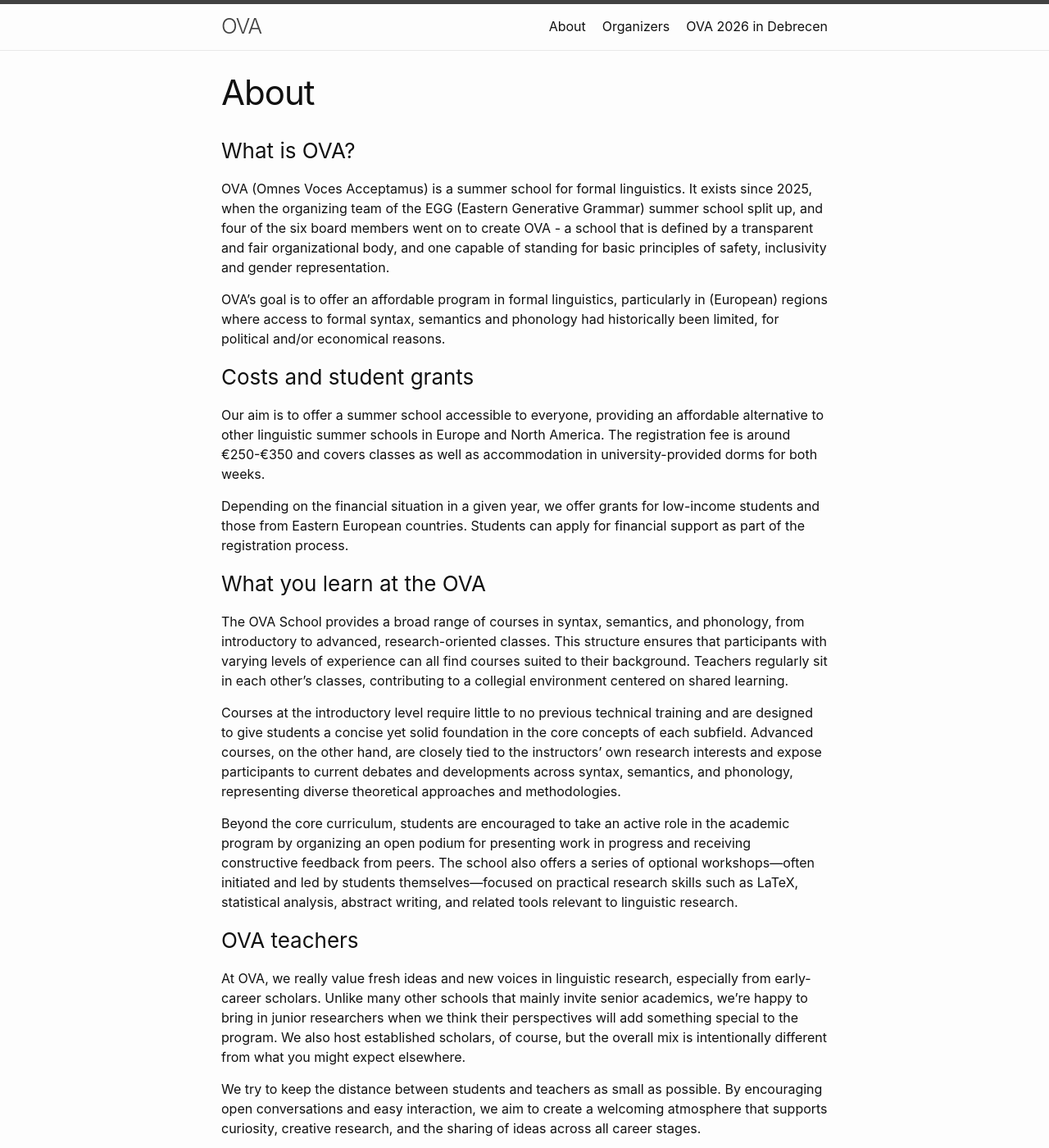
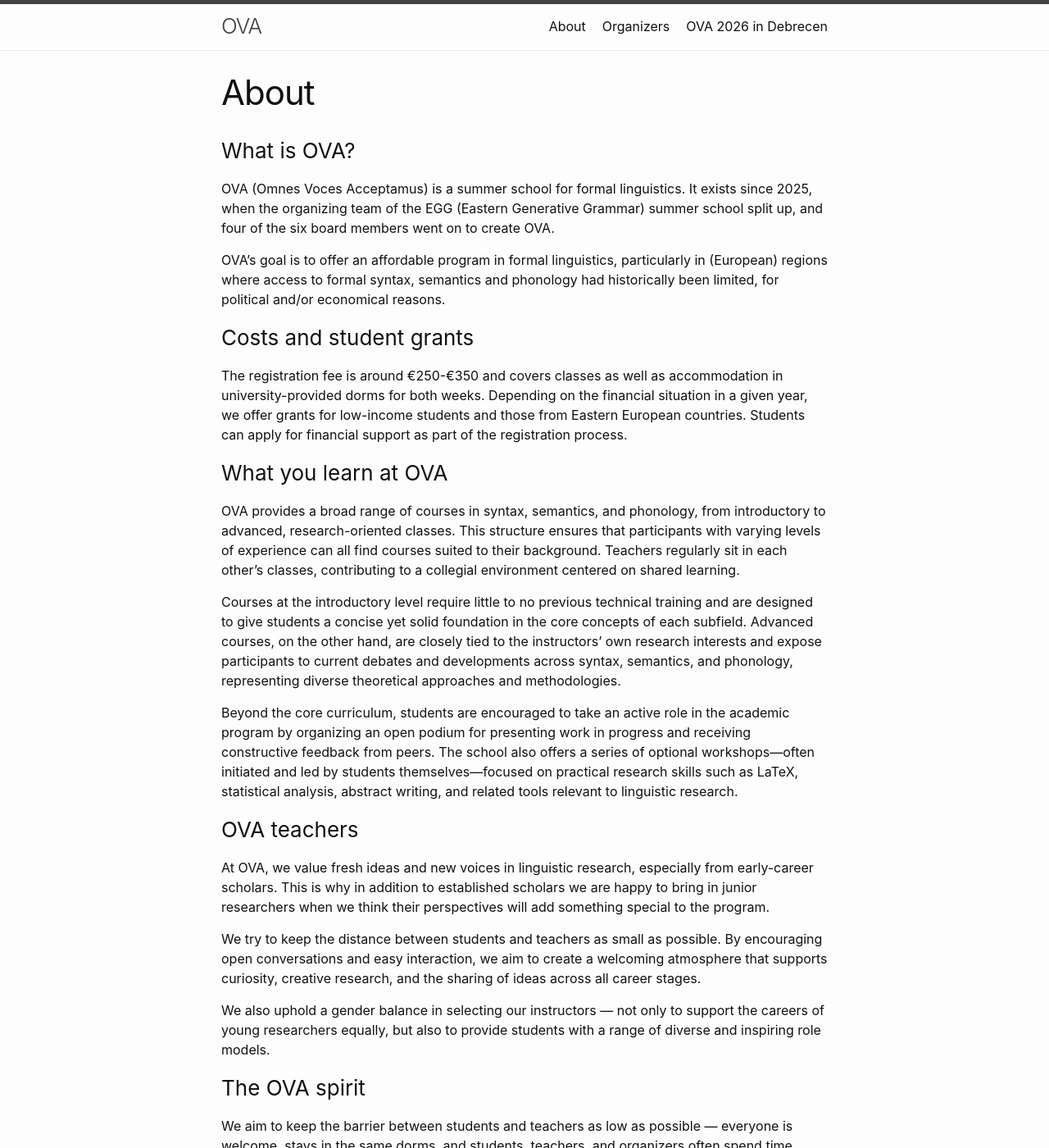
Before and after one commit to ovaschool/ovaschool.github.io, a Jekyll site: the page built from staticpages/about.markdown, in a window 1280 px wide and 1400 px high. Shown: the whole window at 82% size. Built offline with Jekyll 4.4.1, drawn with Linux system fonts in a browser that asks for light colours; some of the changed text lies outside the part shown.

Commit message:
Update about.markdown

```diff
--- a/staticpages/about.markdown
+++ b/staticpages/about.markdown
@@ -6,41 +6,33 @@ permalink: /about/
 
 ### What is OVA?
 
-OVA (Omnes Voces Acceptamus) is a summer school for formal linguistics. It exists since 2025, when the organizing team of the EGG (Eastern Generative Grammar) summer school split up, and four of the six board members went on to create OVA - a school that is defined by a transparent and fair organizational body, and one capable of standing for basic principles of safety, inclusivity and gender representation.
+OVA (Omnes Voces Acceptamus) is a summer school for formal linguistics. It exists since 2025, when the organizing team of the EGG (Eastern Generative Grammar) summer school split up, and four of the six board members went on to create OVA.
 
-OVA's goal is to offer an affordable program in formal linguistics, particularly in (European) regions where access to formal syntax, semantics and phonology had historically been limited, for political and/or economical reasons.
-
+OVA’s goal is to offer an affordable program in formal linguistics, particularly in (European) regions where access to formal syntax, semantics and phonology had historically been limited, for political and/or economical reasons.
 
 ### Costs and student grants
 
-Our aim is to offer a summer school accessible to everyone, providing an affordable alternative to other linguistic summer schools in Europe and North America. The registration fee is around €250-€350 and covers classes as well as accommodation in university-provided dorms for both weeks.
+The registration fee is around €250-€350 and covers classes as well as accommodation in university-provided dorms for both weeks. Depending on the financial situation in a given year, we offer grants for low-income students and those from Eastern European countries. Students can apply for financial support as part of the registration process.
 
+### What you learn at OVA
 
-Depending on the financial situation in a given year, we offer grants for low-income students and those from Eastern European countries. Students can apply for financial support as part of the registration process.
-
-
-### What you learn at the OVA
-
-The OVA School provides a broad range of courses in syntax, semantics, and phonology, from introductory to advanced, research-oriented classes. This structure ensures that participants with varying levels of experience can all find courses suited to their background. Teachers regularly sit in each other’s classes, contributing to a collegial environment centered on shared learning.
+OVA provides a broad range of courses in syntax, semantics, and phonology, from introductory to advanced, research-oriented classes. This structure ensures that participants with varying levels of experience can all find courses suited to their background. Teachers regularly sit in each other’s classes, contributing to a collegial environment centered on shared learning.
 
 Courses at the introductory level require little to no previous technical training and are designed to give students a concise yet solid foundation in the core concepts of each subfield. Advanced courses, on the other hand, are closely tied to the instructors’ own research interests and expose participants to current debates and developments across syntax, semantics, and phonology, representing diverse theoretical approaches and methodologies.
 
 Beyond the core curriculum, students are encouraged to take an active role in the academic program by organizing an open podium for presenting work in progress and receiving constructive feedback from peers. The school also offers a series of optional workshops—often initiated and led by students themselves—focused on practical research skills such as LaTeX, statistical analysis, abstract writing, and related tools relevant to linguistic research.
 
-
 ### OVA teachers
 
-At OVA, we really value fresh ideas and new voices in linguistic research, especially from early-career scholars. Unlike many other schools that mainly invite senior academics, we’re happy to bring in junior researchers when we think their perspectives will add something special to the program. We also host established scholars, of course, but the overall mix is intentionally different from what you might expect elsewhere.
+At OVA, we value fresh ideas and new voices in linguistic research, especially from early-career scholars. This is why in addition to established scholars we are happy to bring in junior researchers when we think their perspectives will add something special to the program.
 
 We try to keep the distance between students and teachers as small as possible. By encouraging open conversations and easy interaction, we aim to create a welcoming atmosphere that supports curiosity, creative research, and the sharing of ideas across all career stages.
 
-We also uphold a gender balance in selecting our instructors — not only to
-support the careers of young researchers equally, but also to provide students
-with a range of diverse and inspiring role models.
+We also uphold a gender balance in selecting our instructors — not only to support the careers of young researchers equally, but also to provide students with a range of diverse and inspiring role models.
+
 
 ### The OVA spirit
 
 We aim to keep the barrier between students and teachers as low as possible — everyone is welcome, stays in the same dorms, and students, teachers, and organizers often spend time together outside the regular school hours. This informal atmosphere is meant to allow all participants, students and teachers, to spend time working on linguistics in a friendly and open setting.
 
-
-There will be plenty of socializing outside the classroom at OVA. To ensure that everyone feels welcome and safe, OVA also has a Code of Conduct that applies to all participants.
+There will be plenty of socializing outside the classroom at OVA. To ensure that everyone feels welcome and safe, OVA has a Code of Conduct that applies to all participants. The school is defined by a transparent and fair organizational body, that is capable of standing for basic principles of safety, inclusivity and gender representation.
```
